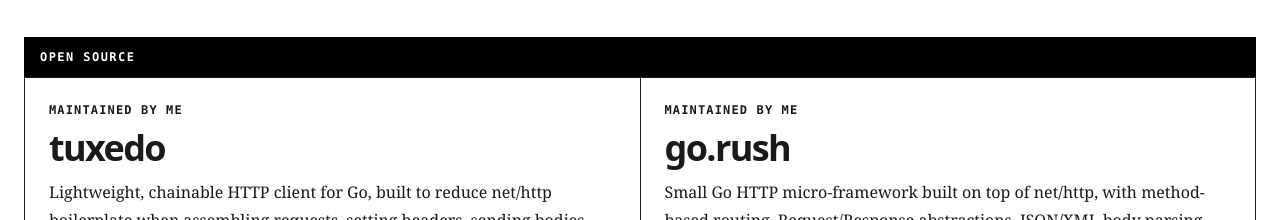
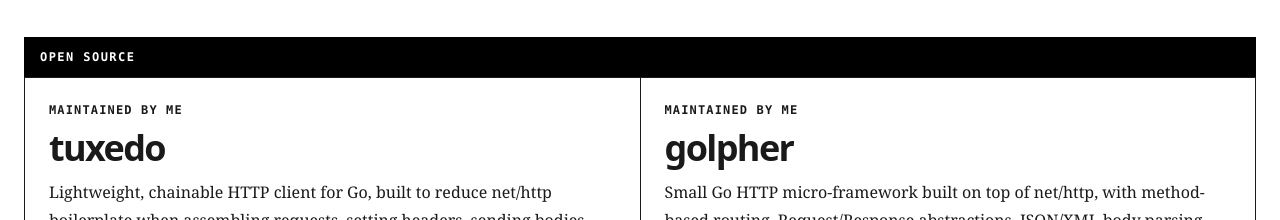
Before and after one commit to whoisclebs/whoisclebs.com, a React (Vite) app: page / in a window 1280 px wide. Shown: the part 1680-1900 px from the top of the page. Built offline with nearby package versions, Linux system fonts and the light colour scheme.

Commit message:
fix(site): atualizar projeto golpher

```diff
--- a/src/components/home/open-source-section.tsx
+++ b/src/components/home/open-source-section.tsx
@@ -22,7 +22,7 @@
     sponsor: 'Sponsor on GitHub Sponsors',
     problems: {
       tuxedo: 'Lightweight, chainable HTTP client for Go, built to reduce net/http boilerplate when assembling requests, setting headers, sending bodies, tracing calls, and decoding JSON responses through a simple API inspired by libraries like Resty.',
-      'go.rush': 'Small Go HTTP micro-framework built on top of net/http, with method-based routing, Request/Response abstractions, JSON/XML body parsing, and centralized error handling for small direct APIs.',
+      golpher: 'Small Go HTTP micro-framework built on top of net/http, with method-based routing, Request/Response abstractions, JSON/XML body parsing, and centralized error handling for small direct APIs.',
     },
   },
 }
--- a/src/content/open-source.ts
+++ b/src/content/open-source.ts
@@ -15,9 +15,9 @@
     technologies: ['Go'],
   },
   {
-    name: 'go.rush',
-    repo: 'https://github.com/whoisclebs/go.rush',
-    docs: 'https://pkg.go.dev/github.com/whoisclebs/go.rush',
+    name: 'golpher',
+    repo: 'https://github.com/go-golpher/golpher',
+    docs: 'https://pkg.go.dev/github.com/go-golpher/golpher',
     problem: 'Micro framework HTTP para Go construído sobre net/http, com roteador simples por método, abstrações de Request/Response, parsing de body em JSON/XML e tratamento centralizado de erros para APIs pequenas e diretas.',
     technologies: ['Go'],
   },
```
